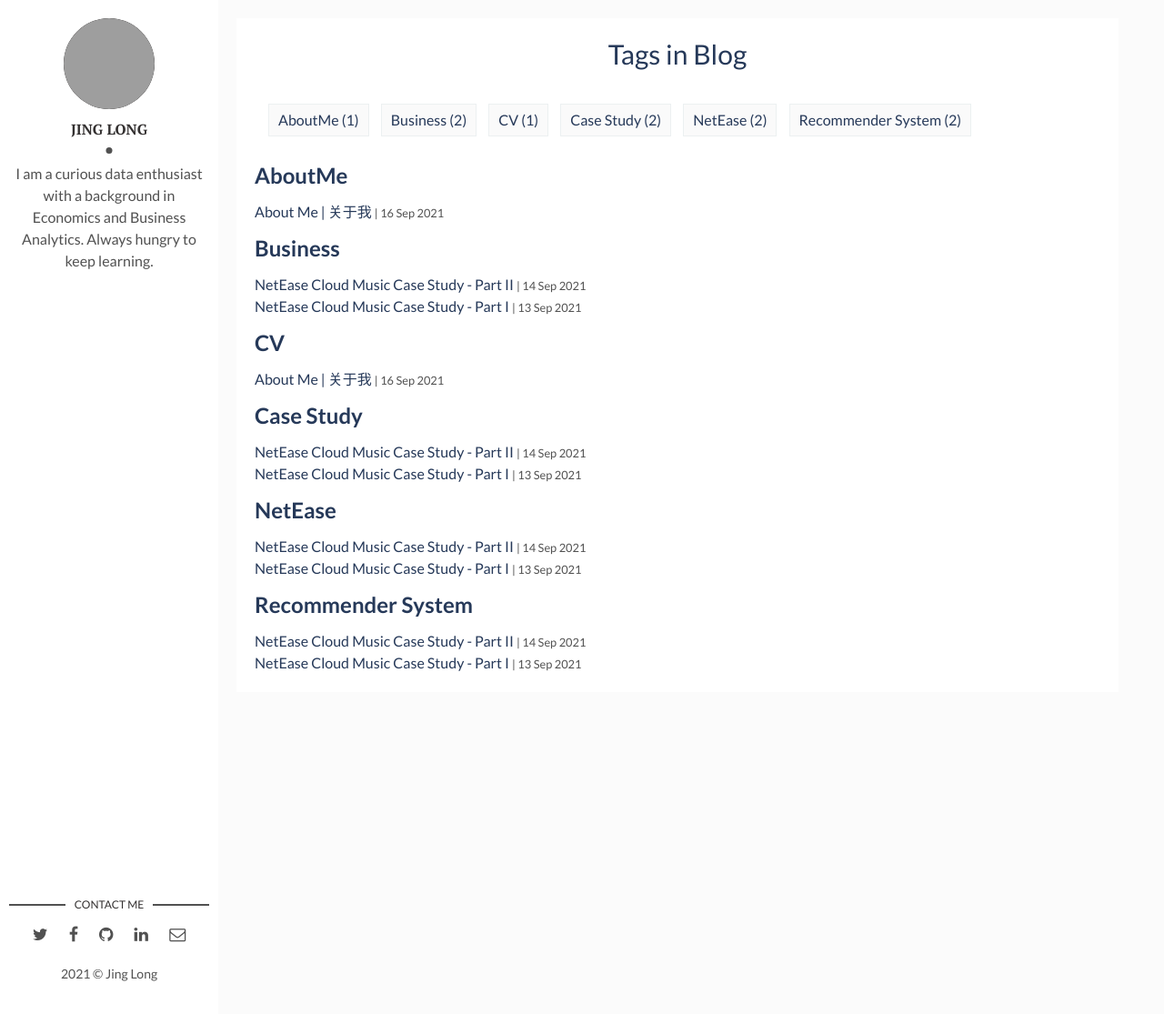
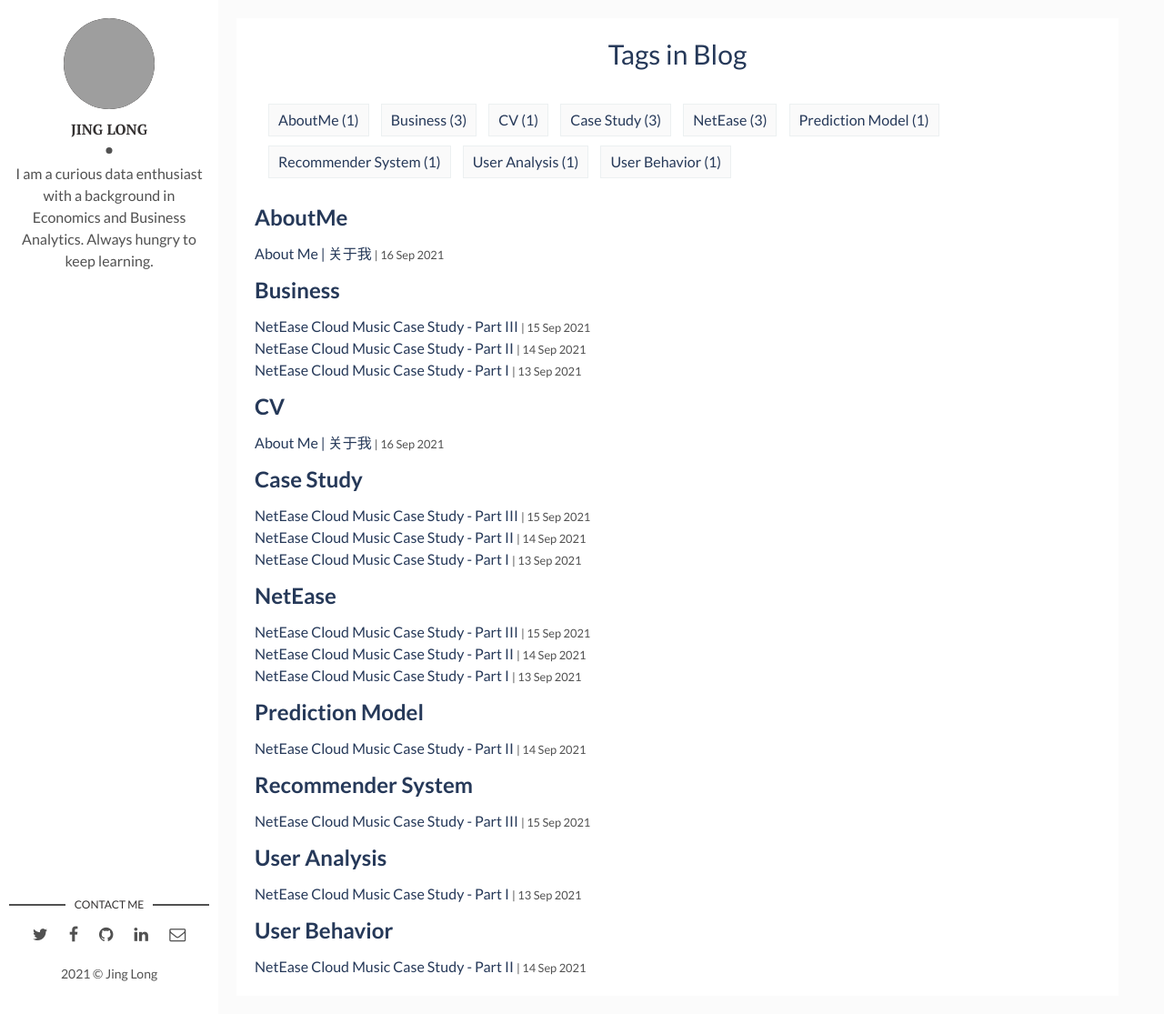
Before and after one commit to jing042323/jing-long, a Jekyll site: the page built from tags.html, in a window 1280 px wide and 1115 px high. Shown: the whole window at 91% size. Built offline with Jekyll 4.4.1, drawn with Linux system fonts in a browser that asks for light colours; some of the changed lines change nothing that is shown; grey boxes are pictures that could not be loaded.

Commit message:
update ncm

```diff
--- a/_posts/2021-09-15-NCM_part1.markdown
+++ b/_posts/2021-09-15-NCM_part1.markdown
@@ -5,7 +5,7 @@
 description: analysis of the NetEase Cloud Music (NCM) business case and the accompanying data set
 img: ncm.png # Add image post (optional)
 fig-caption: # Add figcaption (optional)
-tags: [NetEase, Case Study, Business, Recommender System]
+tags: [NetEase, Case Study, Business, User Analysis]
 ---
 
 In order to help NetEase Cloud Music (NCM) enhance user experience and ultimately improve its user engagement, we aim to differentiate inactive users from active users and build a customized recommender system. In this report we provide a summary of our findings from analysis of the NCM business case and the accompanying data set. The code used to perform the analysis and develop recommender systems can be found in [my Github](https://github.com/jing042323/Case-Study/tree/main/NCM).
--- a/_posts/2021-09-15-NCM_part2.markdown
+++ b/_posts/2021-09-15-NCM_part2.markdown
@@ -5,7 +5,7 @@
 description: analysis of the NetEase Cloud Music (NCM) business case and the accompanying data set
 img: ncm.png # Add image post (optional)
 fig-caption: # Add figcaption (optional)
-tags: [NetEase, Case Study, Business, Recommender System]
+tags: [NetEase, Case Study, Business, Prediction Model, User Behavior]
 ---
 
 In order to help NetEase Cloud Music (NCM) enhance user experience and ultimately improve its user engagement, we aim to differentiate inactive users from active users and build a customized recommender system. In this report we provide a summary of our findings from analysis of the NCM business case and the accompanying data set. The code used to perform the analysis and develop recommender systems can be found in [my Github](https://github.com/jing042323/Case-Study/tree/main/NCM).
--- /dev/null
+++ b/_posts/2021-09-15-NCM_part3.markdown
@@ -0,0 +1,54 @@
+---
+layout: post
+title: NetEase Cloud Music Case Study - Part III
+date: 2021-09-15
+description: analysis of the NetEase Cloud Music (NCM) business case and the accompanying data set
+img: ncm.png # Add image post (optional)
+fig-caption: # Add figcaption (optional)
+tags: [NetEase, Case Study, Business, Recommender System]
+---
+
+In order to help NetEase Cloud Music (NCM) enhance user experience and ultimately improve its user engagement, we aim to differentiate inactive users from active users and build a customized recommender system. In this report we provide a summary of our findings from analysis of the NCM business case and the accompanying data set. The code used to perform the analysis and develop recommender systems can be found in [my Github](https://github.com/jing042323/Case-Study/tree/main/NCM).
+
+This report is structured around 4 main sections:
+**1. Introduction and Business Goals**
+- About NCM
+- The Data
+- Our goals
+
+**2. User Characteristics and Engagement**
+A detailed analysis of the NCM dataset to produce insight and understanding regarding user characteristics and preferences.
+- Usage Scenarios
+- User Activity Intensity
+- User Demographics: location, gender and age
+- User Behavior and Preferences: tenure, impression and content
+
+**3. User Activity Prediction Model**
+Models to predict user activity based on users' early actions.
+- Logistic Regression
+- SVM
+- Random Forest
+- Neural Networks
+
+**4. Recommender System**
+- A review of recommender system best practice
+- Recommender systems for NCM and their relative merits
+
+**5. Business Implications**
+- Recommendations to NCM
+
+<span style="color:Coral">**This post contains Section 4 and 5. Please check [here](https://jing042323.github.io/jing-long/NCM_part1/) for section 1 and 2, and [here](https://jing042323.github.io/jing-long/NCM_part2/) for Section 3.**</span>
+
+
+<hr style="border:1.5px solid gray">
+
+## <span style="border-bottom:2px solid Coral;color:Coral">4. Recommender System</span>
+
+
+
+
+
+
+
+***
+## References
```
